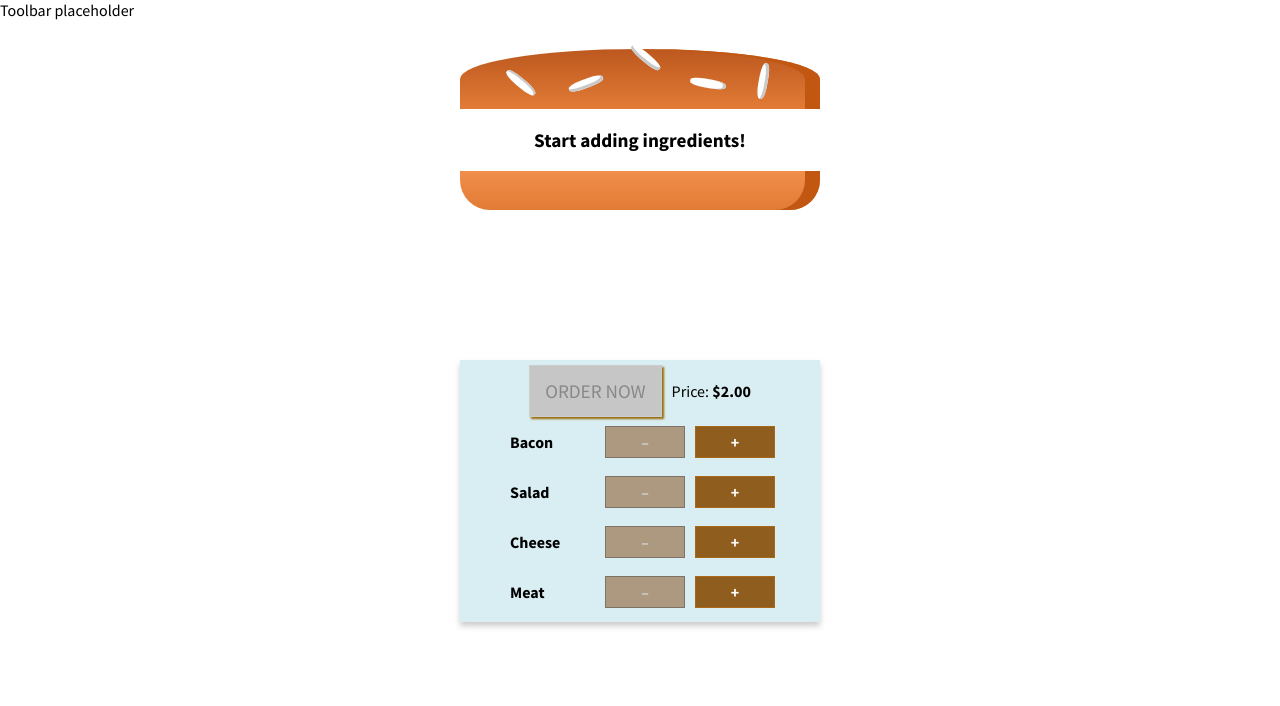
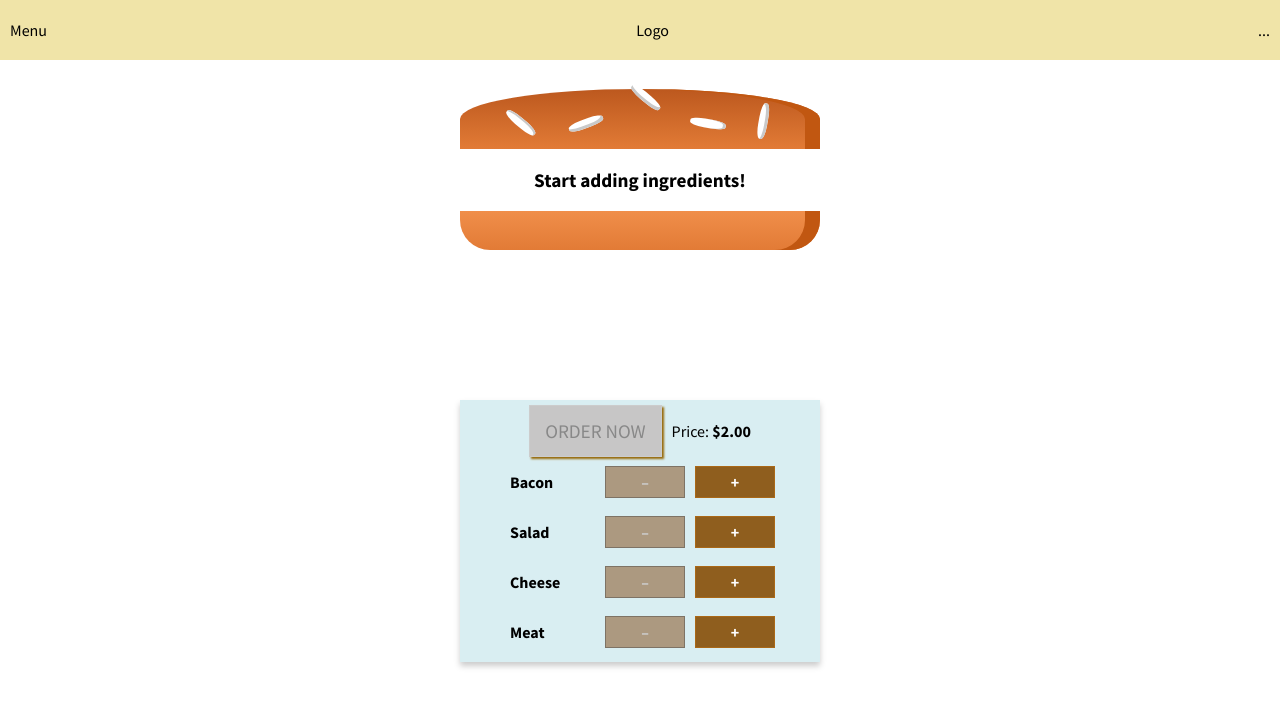
Before and after one commit to vobango/burger-builder, a React app: page / in a window 1280 px wide. Shown: the top 706 px of the page. Built offline with nearby package versions, Linux system fonts and the light colour scheme.

Commit message:
Add button and toolbar components

```diff
--- a/src/components/Layout/Layout.css
+++ b/src/components/Layout/Layout.css
@@ -1,3 +1,3 @@
 .Content {
-    margin: 20px;
+    margin: 80px 20px;
 }
--- a/src/components/Layout/Layout.js
+++ b/src/components/Layout/Layout.js
@@ -1,10 +1,11 @@
 import React, { Fragment } from 'react'
+import Toolbar from '../Navigation/Toolbar/Toolbar'
 import classes from './Layout.css'
 
 const layout = (props) => {
     return (
         <Fragment>
-          <div>Toolbar placeholder</div>
+          <Toolbar/>
           <main className={classes.Content}>{props.children}</main>
         </Fragment>
     )
--- /dev/null
+++ b/src/components/Navigation/Toolbar/Toolbar.css
@@ -0,0 +1,18 @@
+.Toolbar {
+    height: 60px;
+    width: 100%;
+    position: fixed;
+    top: 0;
+    left: 0;
+    background-color: hsl(50, 70%, 80%);
+    display: flex;
+    justify-content: space-between;
+    align-items: center;
+    padding: 0 10px;
+    box-sizing: border-box;
+    z-index: 90;
+}
+
+.Toolbar nav {
+    height: 100;
+}
--- /dev/null
+++ b/src/components/Navigation/Toolbar/Toolbar.js
@@ -0,0 +1,16 @@
+import React from 'react'
+import classes from './Toolbar.css'
+
+const toolbar = (props) => {
+    return (
+    <header className={classes.Toolbar}>
+        <div>Menu</div>
+        <div>Logo</div>
+        <nav>
+            ...
+        </nav>
+    </header>
+    )
+}
+
+export default toolbar
--- a/src/components/OrderSummary/OrderSummary.js
+++ b/src/components/OrderSummary/OrderSummary.js
@@ -1,4 +1,5 @@
 import React, { Fragment } from 'react'
+import Button from '../UI/Button/Button'
 
 const orderSummary = (props) => {
     const ingredientSummary = Object.keys(props.ingredients).map(item => {
@@ -16,7 +17,10 @@ const orderSummary = (props) => {
             <ul>
                 {ingredientSummary}
             </ul>
+            <p>Order total: <strong>${props.total.toFixed(2)}</strong></p>
             <p>Continue to checkout?</p>
+            <Button type="Danger" clicked={props.cancel}>CANCEL</Button>
+            <Button type="Success" clicked={props.continue}>CONTINUE</Button>
         </Fragment>
     )
 }
--- /dev/null
+++ b/src/components/UI/Button/Button.css
@@ -0,0 +1,24 @@
+.Button {
+    background-color: transparent;
+    border: none;
+    color: white;
+    outline: none;
+    cursor: pointer;
+    font: inherit;
+    padding: 10px;
+    margin: 10px;
+    font-weight: bold;
+}
+
+.Button:first-of-type {
+    margin-left: 0;
+    padding-left: 0;
+}
+
+.Success {
+    color: #5C9210;
+}
+
+.Danger {
+    color: #944317;
+}
--- /dev/null
+++ b/src/components/UI/Button/Button.js
@@ -0,0 +1,13 @@
+import React from 'react'
+import classes from './Button.css'
+
+const button = (props) => {
+    return (
+        <button
+            className={[classes.Button, classes[props.type]].join(' ')}
+            onClick={props.clicked}>{props.children}
+        </button>
+    )
+}
+
+export default button
--- a/src/containers/BurgerBuilder/BurgerBuilder.js
+++ b/src/containers/BurgerBuilder/BurgerBuilder.js
@@ -23,6 +23,7 @@ class BurgerBuilder extends Component {
         purchasable: false,
         purchasing: false
     }
+
     updatePurchaseState (ingredients) {
         const sum = Object.keys(ingredients).map(key => {
             return ingredients[key]
@@ -31,12 +32,20 @@ class BurgerBuilder extends Component {
         }, 0)
         this.setState({purchasable: sum > 0})
     }
+
     purhcaseHandler = () => {
         this.setState({purchasing: true})
     }
+
     purchaseCancelHandler = () => {
         this.setState({purchasing: false})
     }
+
+    purchaseContinueHandler = () => {
+        console.log('continuing')
+        this.setState({purchasing: false})
+    }
+
     addIngredientHandler = (type) => {
         const ingredients = {...this.state.ingredients}
         ingredients[type]++
@@ -47,6 +56,7 @@ class BurgerBuilder extends Component {
         })
         this.updatePurchaseState(ingredients)
     }
+
     removeIngredientHandler = (type) => {
         const ingredients = {...this.state.ingredients}
         ingredients[type]--
@@ -68,7 +78,11 @@ class BurgerBuilder extends Component {
             <Fragment>
                 <Modal show={this.state.purchasing}
                        close={this.purchaseCancelHandler}>
-                    <OrderSummary ingredients={this.state.ingredients}/>
+                    <OrderSummary
+                        total={this.state.totalPrice}
+                        cancel={this.purchaseCancelHandler}
+                        continue={this.purchaseContinueHandler}
+                        ingredients={this.state.ingredients}/>
                 </Modal>
                 <Burger ingredients={this.state.ingredients} />
                 <BurgerControls
```
